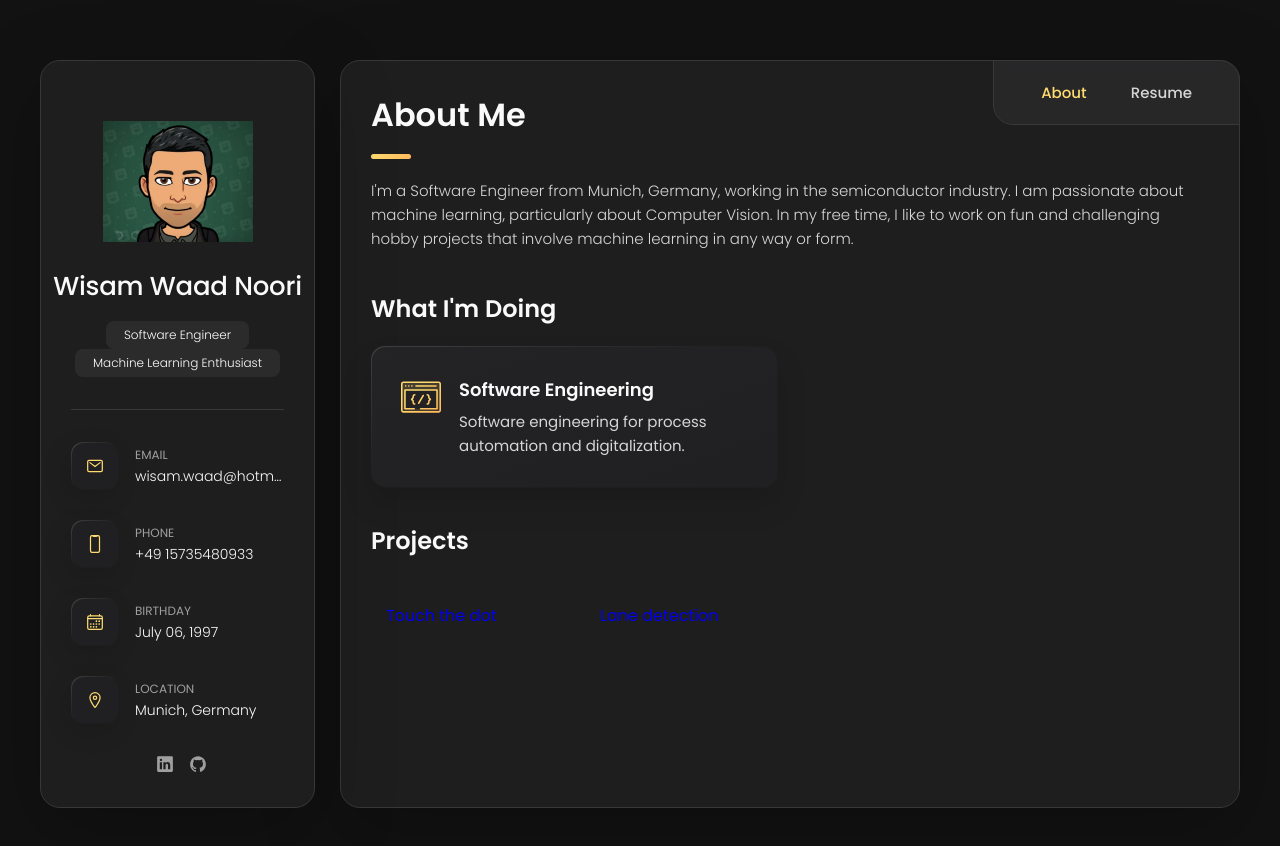
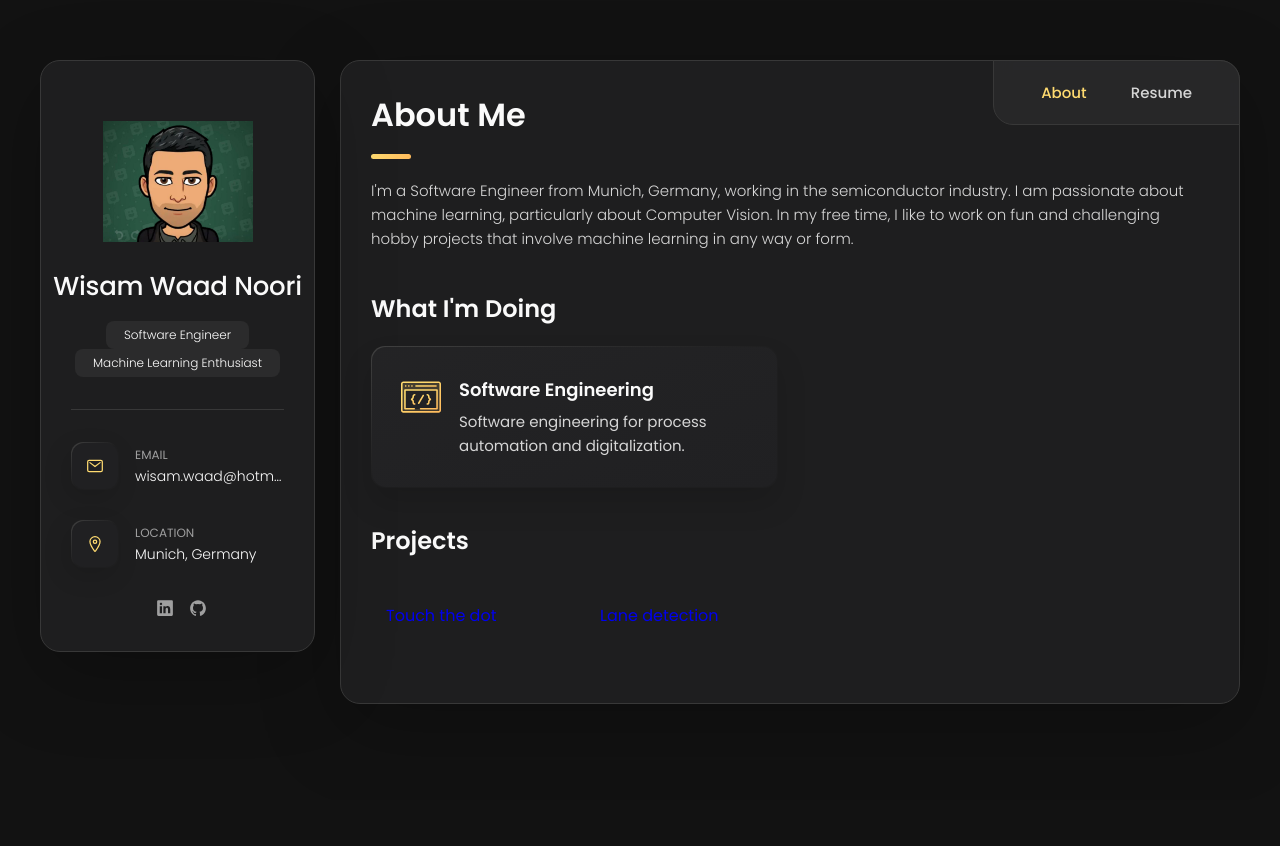
Before and after one commit to wisamalsamak/wisamalsamak.github.io, a plain HTML site: page index.html in a window 1280 px wide. After the commit the page ends 800 px from the top, so only its background shows below. Drawn offline with nearby package versions, Linux system fonts and the light colour scheme.

Commit message:
feat: Remove phone and birthday

```diff
--- a/index.html
+++ b/index.html
@@ -76,34 +76,6 @@
               <p class="contact-title">Email</p>
 
               <a href="mailto:wisam.waad@hotmail.com" class="contact-link">wisam.waad@hotmail.com</a>
-            </div>
-
-          </li>
-
-          <li class="contact-item">
-
-            <div class="icon-box">
-              <ion-icon name="phone-portrait-outline"></ion-icon>
-            </div>
-
-            <div class="contact-info">
-              <p class="contact-title">Phone</p>
-
-              <a href="tel:+4915735480933" class="contact-link">+49 15735480933</a>
-            </div>
-
-          </li>
-
-          <li class="contact-item">
-
-            <div class="icon-box">
-              <ion-icon name="calendar-outline"></ion-icon>
-            </div>
-
-            <div class="contact-info">
-              <p class="contact-title">Birthday</p>
-
-              <time datetime="1997-07-06">July 06, 1997</time>
             </div>
 
           </li>
```
